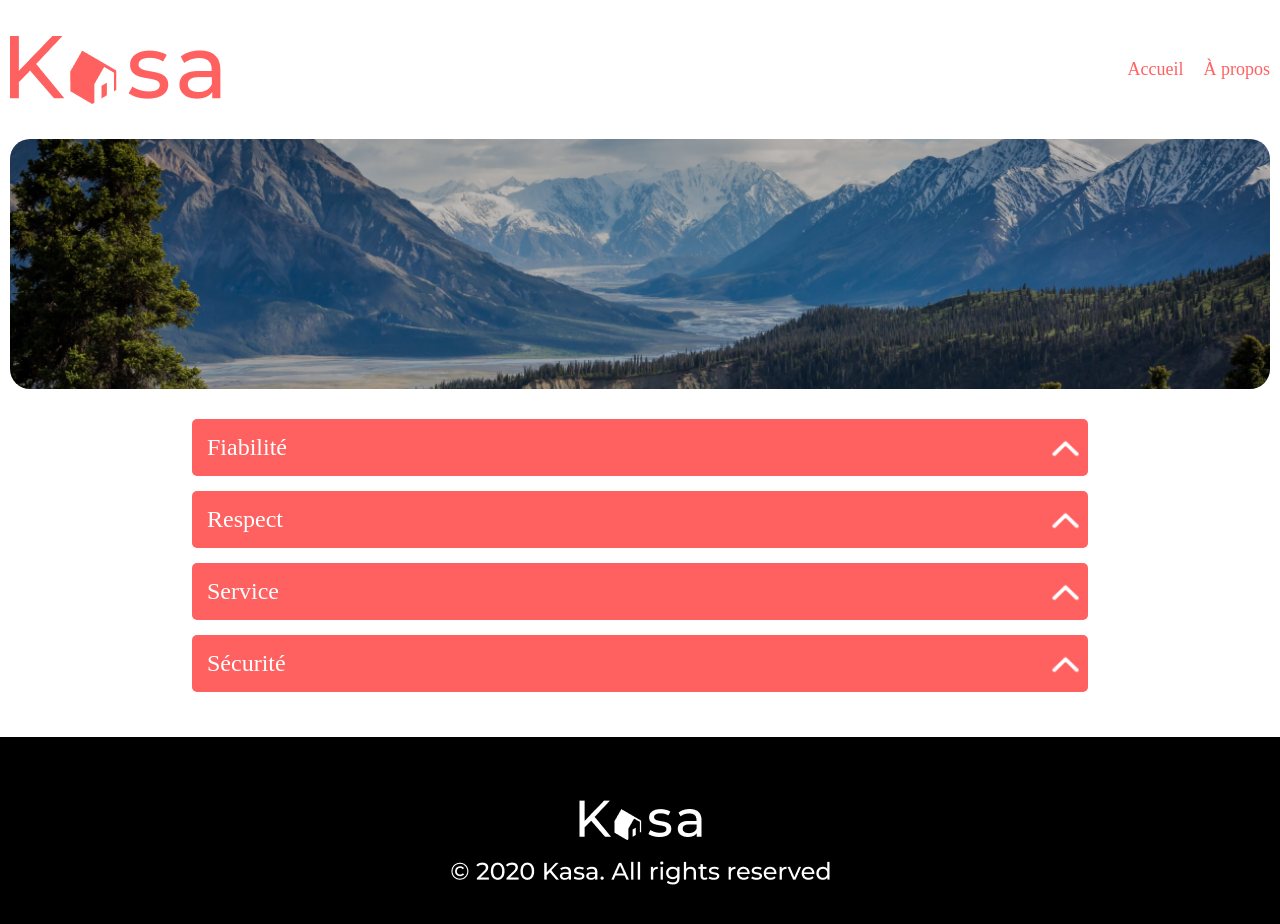
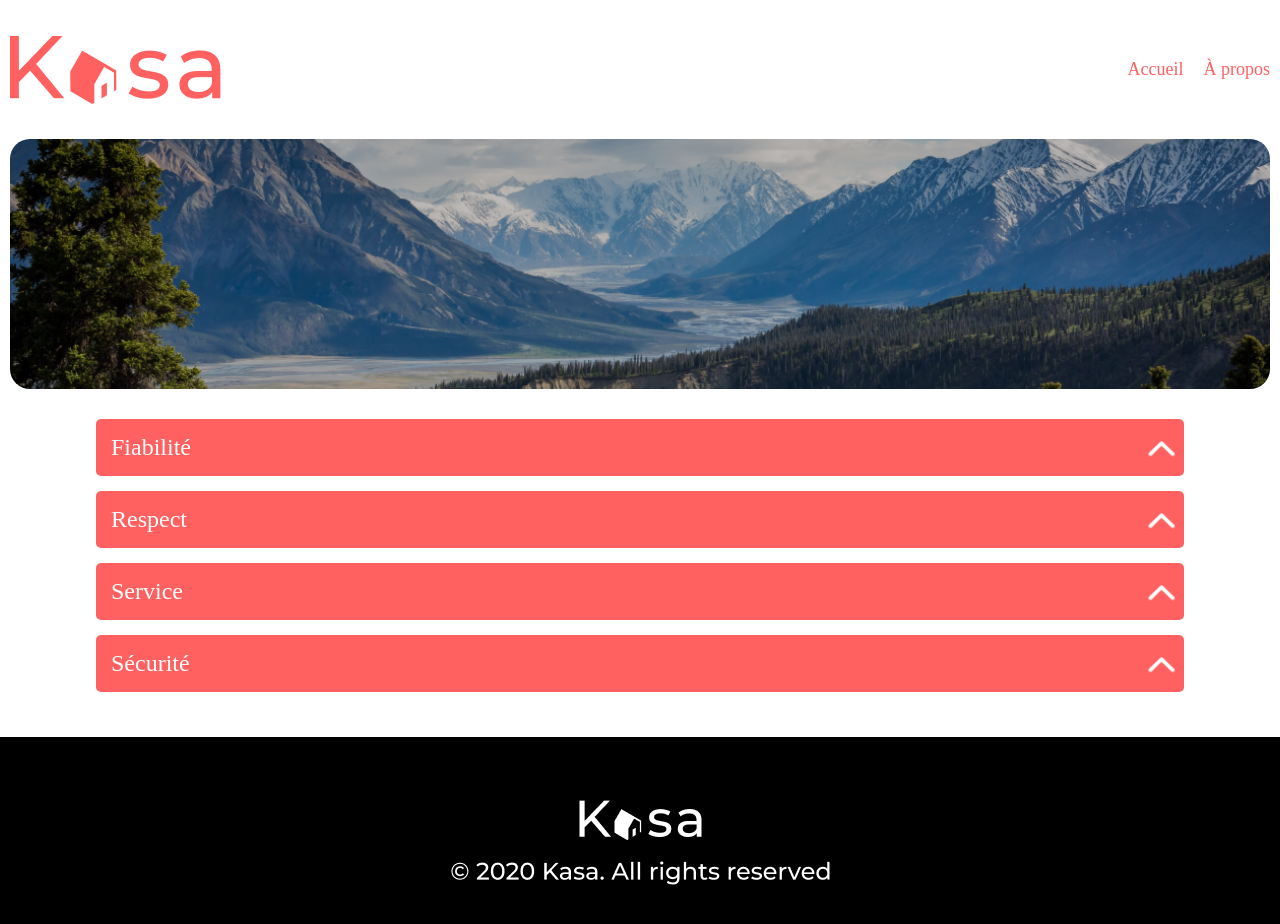
Before and after one commit to sebastienDOC/kasa, a React (Create React App) app: page /#/a-propos in a window 1280 px wide. Shown: the top 924 px of the page. Built offline with nearby package versions, Linux system fonts and the light colour scheme.

Commit message:
collapse

```diff
--- a/src/style/pages/a-propos.scss
+++ b/src/style/pages/a-propos.scss
@@ -21,7 +21,7 @@
 .desc {
     display: flex;
     flex-direction: column;
-    width: 70%;
+    width: 85%;
     margin: 30px auto;
     @media screen and (max-width: 768px) {
         margin: 30px auto 20px;
```
